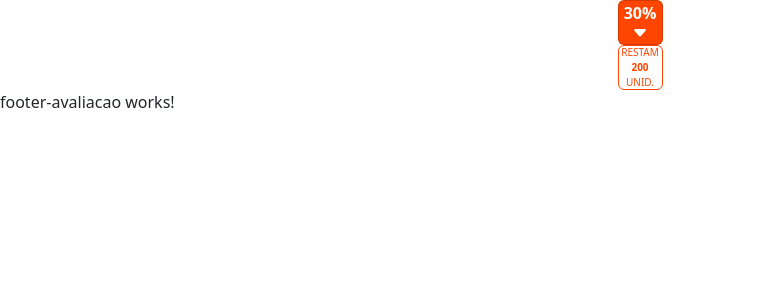
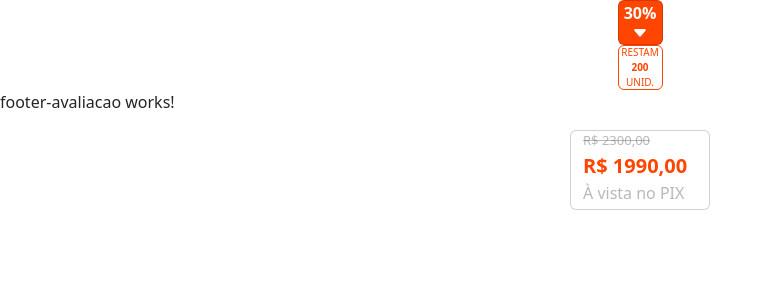
Before and after one commit to LeoPachF/treino_cards, an Angular app: page / in a window 1280 px wide. Shown: the top 300 px of the page, without its empty margins (0-773 px from the left). Built offline with nearby package versions, Linux system fonts and the light colour scheme.

Commit message:
componente price adcionado

```diff
--- a/src/app/app.component.html
+++ b/src/app/app.component.html
@@ -1,3 +1,4 @@
 <app-footer-desconto></app-footer-desconto>
 <app-footer-unidades></app-footer-unidades>
 <app-footer-avaliacao></app-footer-avaliacao>
+<app-price></app-price>
--- a/src/app/app.module.ts
+++ b/src/app/app.module.ts
@@ -8,6 +8,7 @@ import { CarouselComponent } from './components/carousel/carousel.component';
 import { FooterDescontoComponent } from './components/cards/footer-desconto/footer-desconto.component';
 import { FooterUnidadesComponent } from './components/cards/footer-unidades/footer-unidades.component';
 import { FooterAvaliacaoComponent } from './components/cards/footer-avaliacao/footer-avaliacao.component';
+import { PriceComponent } from './components/cards/price/price.component';
 
 @NgModule({
   declarations: [
@@ -16,7 +17,8 @@ import { FooterAvaliacaoComponent } from './components/cards/footer-avaliacao/fo
     CarouselComponent,
     FooterDescontoComponent,
     FooterUnidadesComponent,
-    FooterAvaliacaoComponent
+    FooterAvaliacaoComponent,
+    PriceComponent
   ],
   imports: [
     BrowserModule,
--- /dev/null
+++ b/src/app/components/cards/price/price.component.html
@@ -0,0 +1,9 @@
+<div class="container card" style="display: flex; width: 140px; height: 80px;">
+  <div class="text-decoration-line-through" style="color:rgba(118, 117, 117, 0.516); font-size: 13px ;">
+    R$ 2300,00
+  </div>
+  <div style="font-size: 20px; color: orangered; font-weight: bolder">
+    R$ 1990,00
+  </div>
+  <span style="color: rgba(118, 117, 117, 0.516);" class="text-secundary">À vista no PIX</span>
+</div>
--- /dev/null
+++ b/src/app/components/cards/price/price.component.ts
@@ -0,0 +1,15 @@
+import { Component, OnInit } from '@angular/core';
+
+@Component({
+  selector: 'app-price',
+  templateUrl: './price.component.html',
+  styleUrls: ['./price.component.css']
+})
+export class PriceComponent implements OnInit {
+
+  constructor() { }
+
+  ngOnInit(): void {
+  }
+
+}
```
Also changed, not shown: src/app/components/cards/price/price.component.css (added), 1 other file (tests, documents, lock files or other folders).
